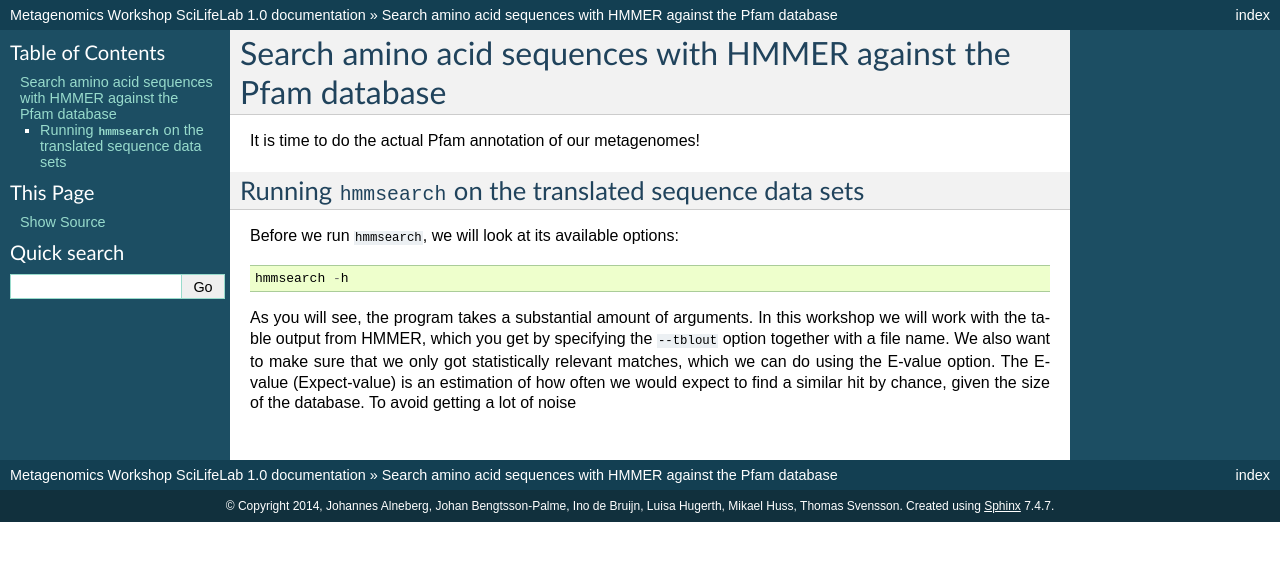
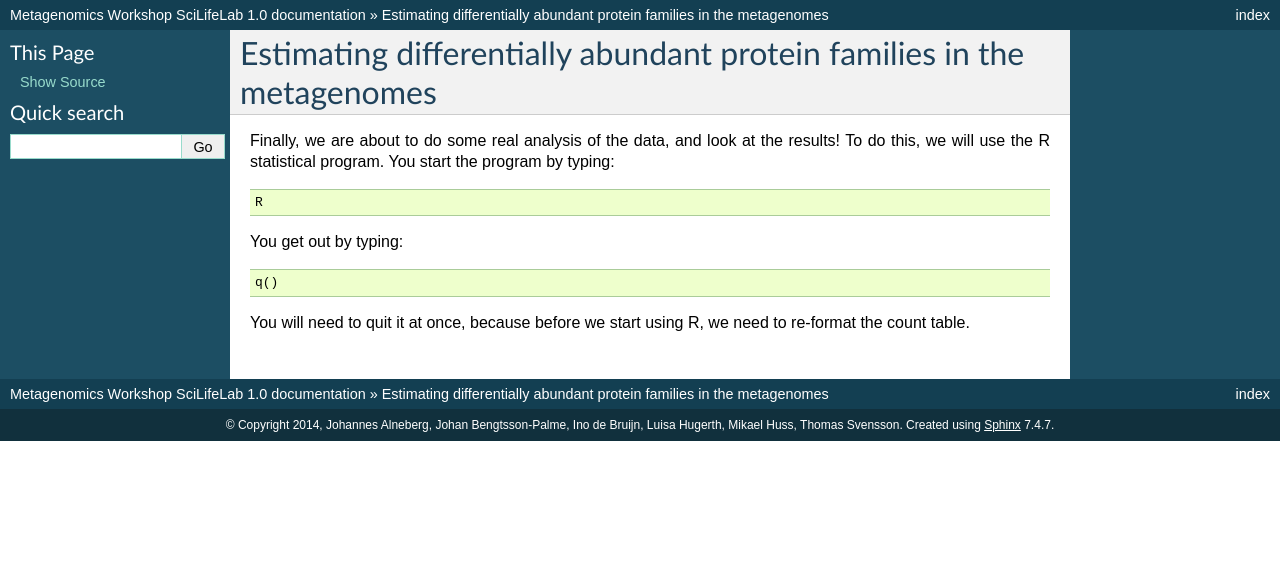
Before and after one commit to inodb/2014-5-metagenomics-workshop, a Sphinx documentation site: the page built from source/annotation/differential.rst, in a window 1280 px wide. Shown: the top 561 px of the page. Built offline with Sphinx 7.4.7, drawn with Linux system fonts in a browser that asks for light colours.

Commit message:
Update differential.rst

```diff
--- a/source/annotation/differential.rst
+++ b/source/annotation/differential.rst
@@ -1,20 +1,15 @@
-================================================================
-Search amino acid sequences with HMMER against the Pfam database
-================================================================
-It is time to do the actual Pfam annotation of our metagenomes!
+======================================================================
+Estimating differentially abundant protein families in the metagenomes
+======================================================================
+Finally, we are about to do some real analysis of the data, and look
+at the results! To do this, we will use the R statistical program.
+You start the program by typing::
 
+    R
 
-Running ``hmmsearch`` on the translated sequence data sets
-==========================================================
-Before we run ``hmmsearch``, we will look at its available options::
+You get out by typing::
 
-    hmmsearch -h
+    q()
 
-As you will see, the program takes a substantial amount of arguments.
-In this workshop we will work with the table output from HMMER, which
-you get by specifying the ``--tblout`` option together with a file
-name. We also want to make sure that we only got statistically
-relevant matches, which we can do using the E-value option. The
-E-value (Expect-value) is an estimation of how often we would expect
-to find a similar hit by chance, given the size of the database. To
-avoid getting a lot of noise
+You will need to quit it at once, because before we start using R,
+we need to re-format the count table.
```
